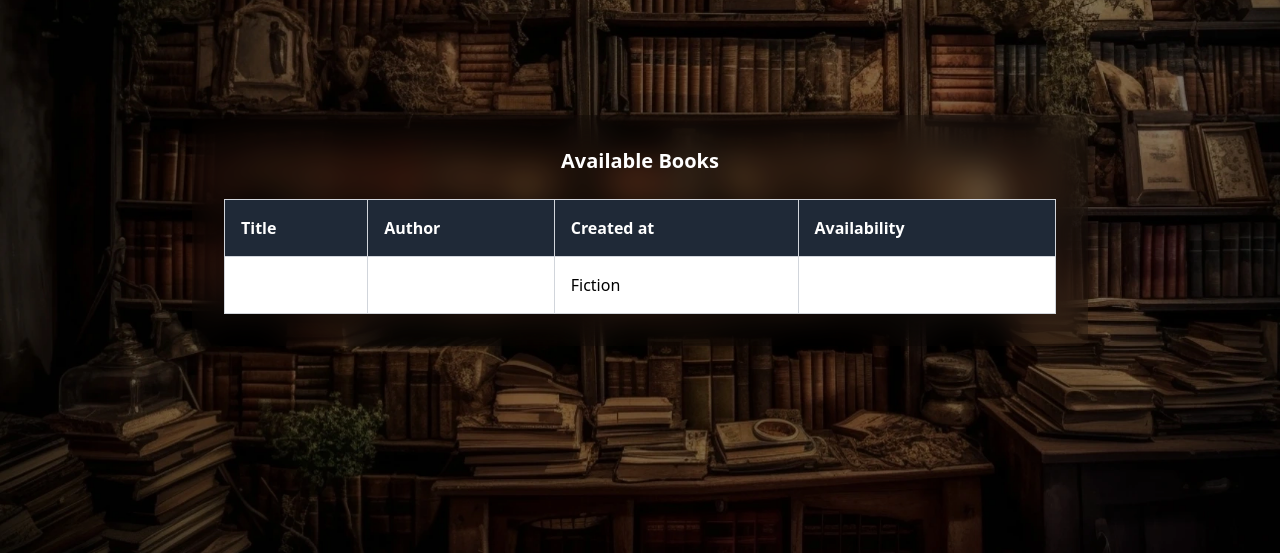
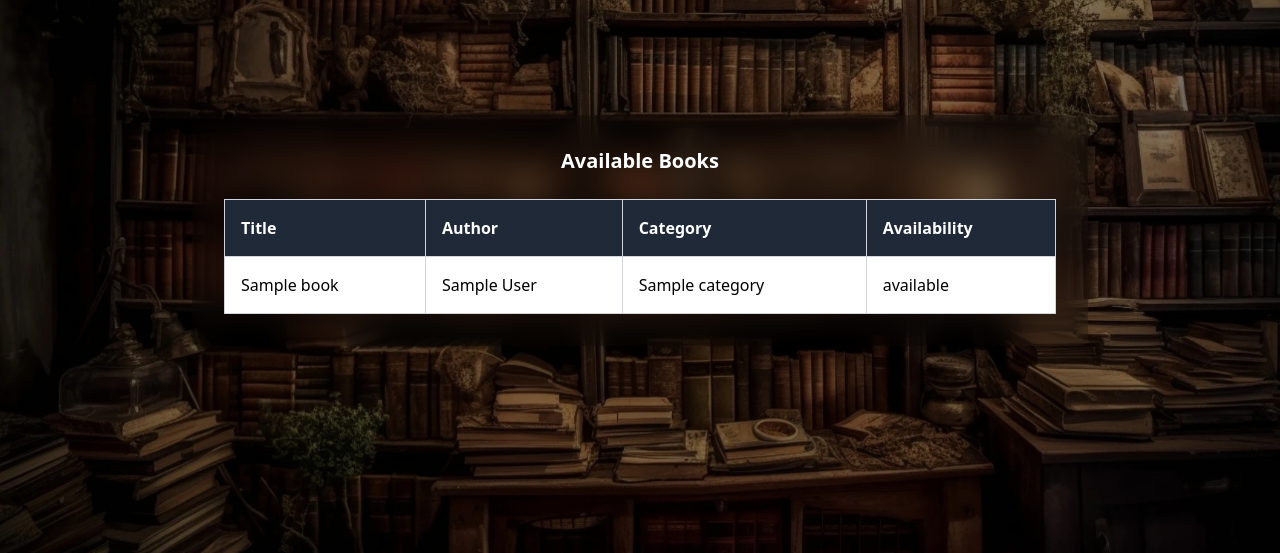
Before and after one commit to Thisishemmit/brief10, a PHP site: page / in a window 1280 px wide. Shown: the part 170-723 px from the top of the page. Run offline with PHP 8.4, Linux system fonts and the light colour scheme; tables that the repository leaves empty hold one stand-in row (values such as "Sample post"); data that the repository does not hold is empty.

Commit message:
LM-14 display all books

```diff
--- a/app/controllers/books.php
+++ b/app/controllers/books.php
@@ -11,7 +11,7 @@
     }
 
     $book = new Book($db);
-    $allBooks = $book->getAllBooks();
+    $allBooks = $book->getAllBooksObj();
 
     require_once'app/views/books.php';
 
--- a/app/views/books.php
+++ b/app/views/books.php
@@ -24,7 +24,7 @@
                     <tr class="bg-gray-800 text-white">
                         <th class="p-4 border border-gray-300">Title</th>
                         <th class="p-4 border border-gray-300">Author</th>
-                        <th class="p-4 border border-gray-300">Created at</th>
+                        <th class="p-4 border border-gray-300">Category</th>
                         <th class="p-4 border border-gray-300">Availability</th>
                     </tr>
                 </thead>
@@ -33,10 +33,10 @@
 
                     <?php foreach($allBooks as $book) : ?>
                         <tr class="border-b border-gray-300">
-                            <td class="p-4 border border-gray-300"><?= $title ?></td>
-                            <td class="p-4 border border-gray-300"><?= $author ?></td>
-                            <td class="p-4 border border-gray-300">Fiction</td>
-                            <td class="p-4 border border-gray-300"><?= $status ?></td>
+                            <td class="p-4 border border-gray-300"><?= $book->getTitle() ?></td>
+                            <td class="p-4 border border-gray-300"><?= $book->getAuthor() ?></td>
+                            <td class="p-4 border border-gray-300"><?= $book->getCategory() ?></td>
+                            <td class="p-4 border border-gray-300"><?= $book->getStatus() ?></td>
                         </tr>
                     <?php endforeach; ?>
 
```
